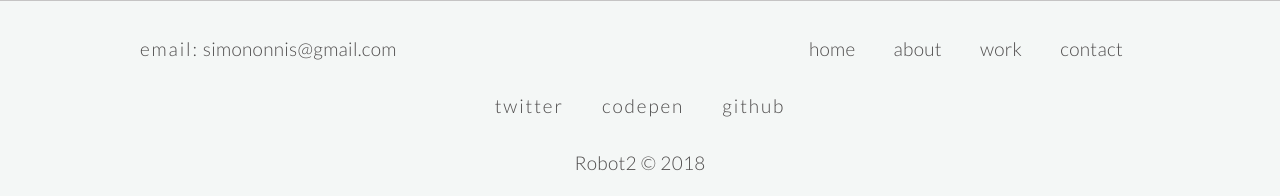
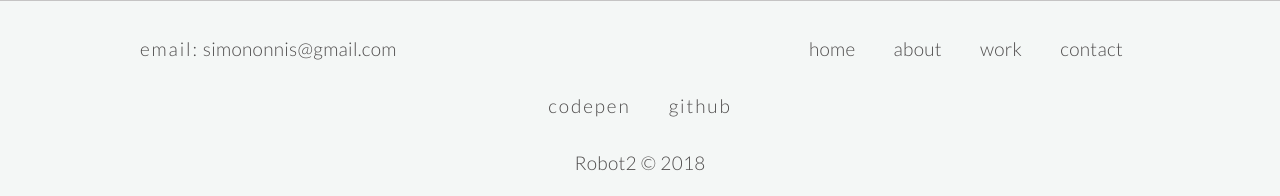
Before and after one commit to SimoNonnis/Robot2, a PHP site: page /index.php in a window 1280 px wide. Shown: the part 1151-1347 px from the top of the page. Run offline with PHP 8.4, Linux system fonts and the light colour scheme.

Commit message:
Update footer.php

```diff
--- a/partials/footer.php
+++ b/partials/footer.php
@@ -9,7 +9,6 @@
   </nav>
 
   <div class="social-links">
-  	<a href="https://twitter.com/SimoNonnis" target="_blank"><strong>twitter</strong></a>
   	<a href="http://codepen.io/SimonNonnis/" target="_blank"><strong>codepen</strong></a>
   	<a href="https://github.com/SimoNonnis" target="_blank"><strong>github</strong></a>
   </div>
```
